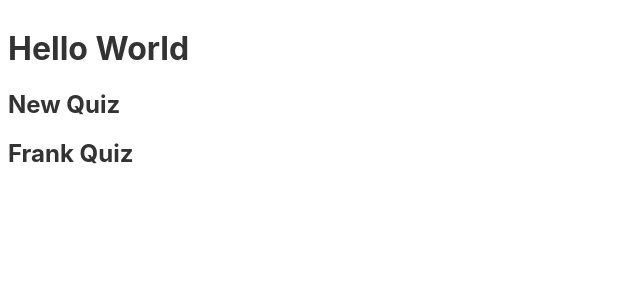
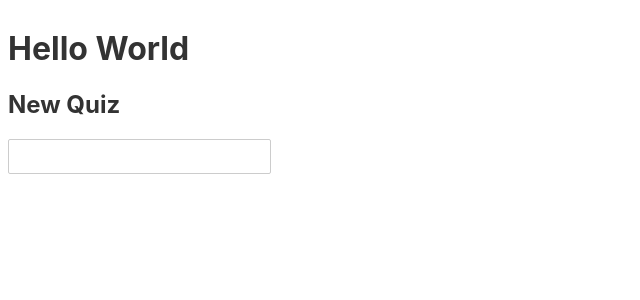
Before and after one commit to fpigeonjr/levelup-quiz, a Svelte app: page / in a window 1280 px wide. Shown: the top 300 px of the page, without its empty margins (0-640 px from the left). Built offline with nearby package versions, Linux system fonts and the light colour scheme.

Commit message:
adds prettier

```diff
--- a/src/App.svelte
+++ b/src/App.svelte
@@ -1,10 +1,8 @@
 <script>
-	import Quiz from "./Quiz.svelte";
+  import Quiz from './Quiz.svelte'
 </script>
 
 <main>
-	<h1>Hello World</h1>
-	<Quiz quizName="New Quiz" />
-	<Quiz quizName="Frank Quiz" />
-
+  <h1>Hello World</h1>
+  <Quiz quizName="New Quiz" />
 </main>
--- a/src/Quiz.svelte
+++ b/src/Quiz.svelte
@@ -4,4 +4,5 @@
 
 <div>
   <h2>{quizName} </h2>
+  <input type="text" />
 </div>
```
Also changed, not shown: 1 other file (tests, documents, lock files or other folders).
